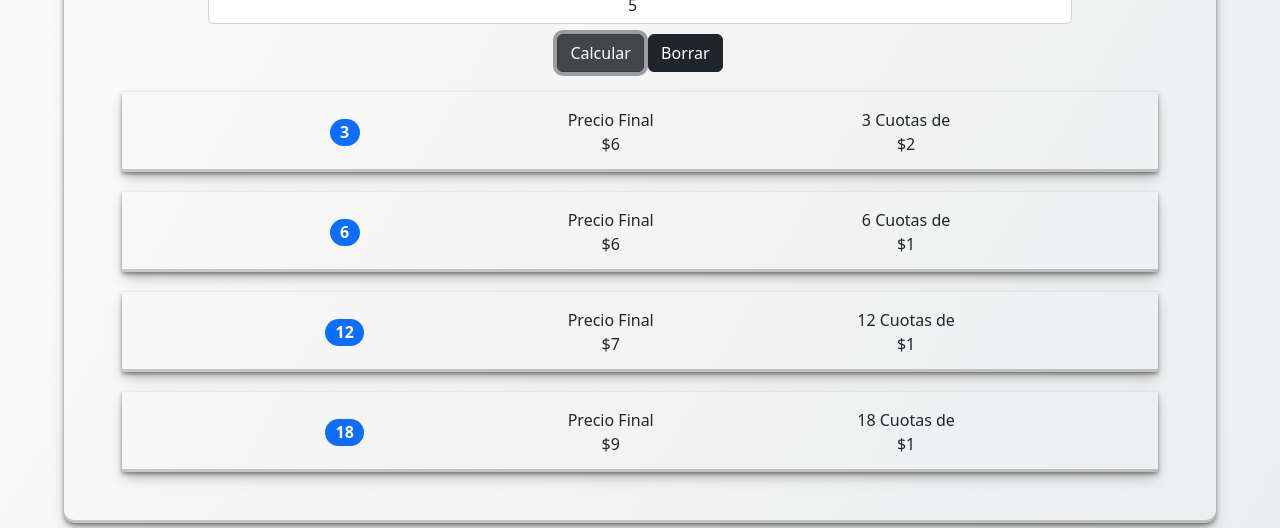
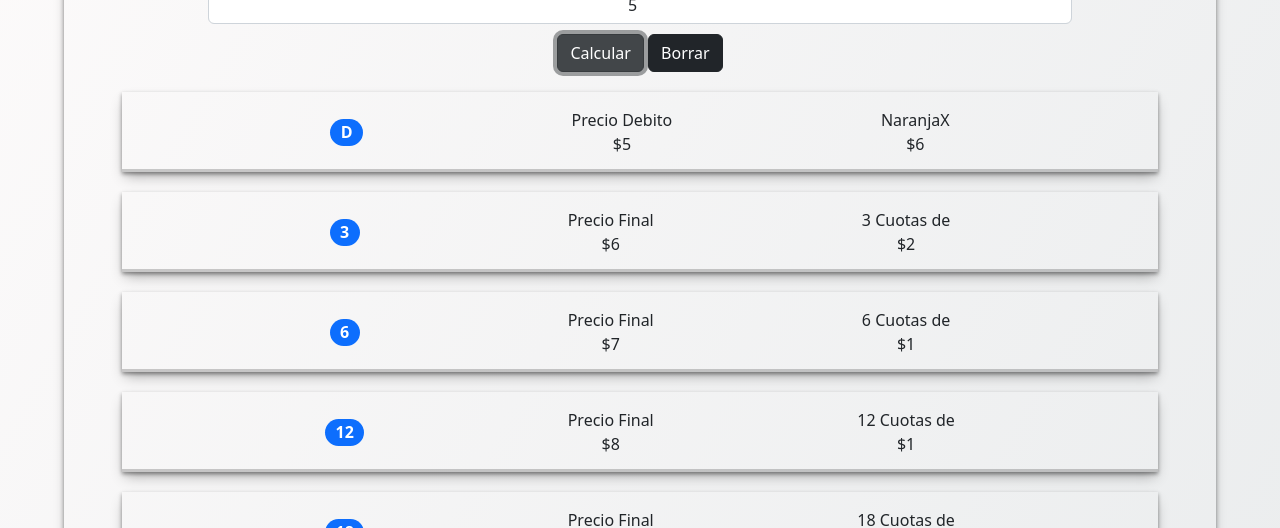
Before and after one commit to NicHeredia/Calculadora-cuotas-MercadoPago, a plain HTML site: page index.html in a window 1280 px wide. Both pictures are taken after typing "5" into the empty fields and a click on the button "Calcular". Shown: the part 272-800 px from the top of the page. Drawn offline with nearby package versions, Linux system fonts and the light colour scheme.

Commit message:
costos actualizados, agregados precio debito y con naranjaX

```diff
--- a/js/app.js
+++ b/js/app.js
@@ -3,11 +3,12 @@ const btnCalcular = document.querySelector("#btn-calcular");
 const btnBorrar = document.querySelector("#btn-borrar");
 const resultadoCuotas = document.querySelector("#resultadoCuotas");
 
-
-const cuotas3 = 1.161576;
-const cuotas6 = 1.2430008;
-const cuotas12 = 1.423082;
-const cuotas18 = 1.743072;
+const debito = 1.06735
+const naranjaX = 11;
+const cuotas3 = 1.2311;
+const cuotas6 = 1.35722;
+const cuotas12 = 1.651802;
+const cuotas18 = 101.7;
 
 btnBorrar.addEventListener("click", () =>{
     monto.value = "";
@@ -19,13 +20,30 @@ btnCalcular.addEventListener("click", () =>{
         console.log("no ingreso un monto");
     } else {
 
+        const debitoFinal = Math.round(monto.value * debito);
         const monto3cuotas = Math.round(monto.value * cuotas3);
         const monto6cuotas = Math.round(monto.value * cuotas6);
         const monto12cuotas = Math.round(monto.value * cuotas12);
-    const monto18cuotas = Math.round(monto.value * cuotas18);
+        const monto18cuotas = Math.round(((monto.value * cuotas18) / 100)) + Number(monto.value);
+        const naranjaXFinal = Math.round(((monto.value * naranjaX) / 100)) + Number(monto.value);
+
 
 
     resultadoCuotas.innerHTML = `<div class="cardCuotas">
+    <div class="cardCuota-numero">
+        <span class="badge bg-primary rounded-pill pill">D</span>
+        </div>
+        <div class="cardCuota-Final">
+        <span>Precio Debito</span>
+        <span>$${debitoFinal.toLocaleString("de-DE")}</span>
+    </div>
+    <div class="cardCuota-cuota">
+        <span>NaranjaX</span>
+        <span>$${Math.round(naranjaXFinal).toLocaleString("de-DE")}</span>
+        </div>
+        </div>
+
+        <div class="cardCuotas">
     <div class="cardCuota-numero">
         <span class="badge bg-primary rounded-pill pill">3</span>
         </div>
--- a/style/style.css
+++ b/style/style.css
@@ -22,7 +22,7 @@ body{
     text-align: center;
     padding-top: 15px;
     width: 90%;
-    height: 560px;
+    height: 660px;
     min-height: 300px;
     margin: -5px auto;
     border-radius: 10px;
@@ -64,7 +64,7 @@ flex-direction: column;
     }
 
     .tarjeta{
-        height: 600px;
+        height: 800px;
     }
 
     body{
```
